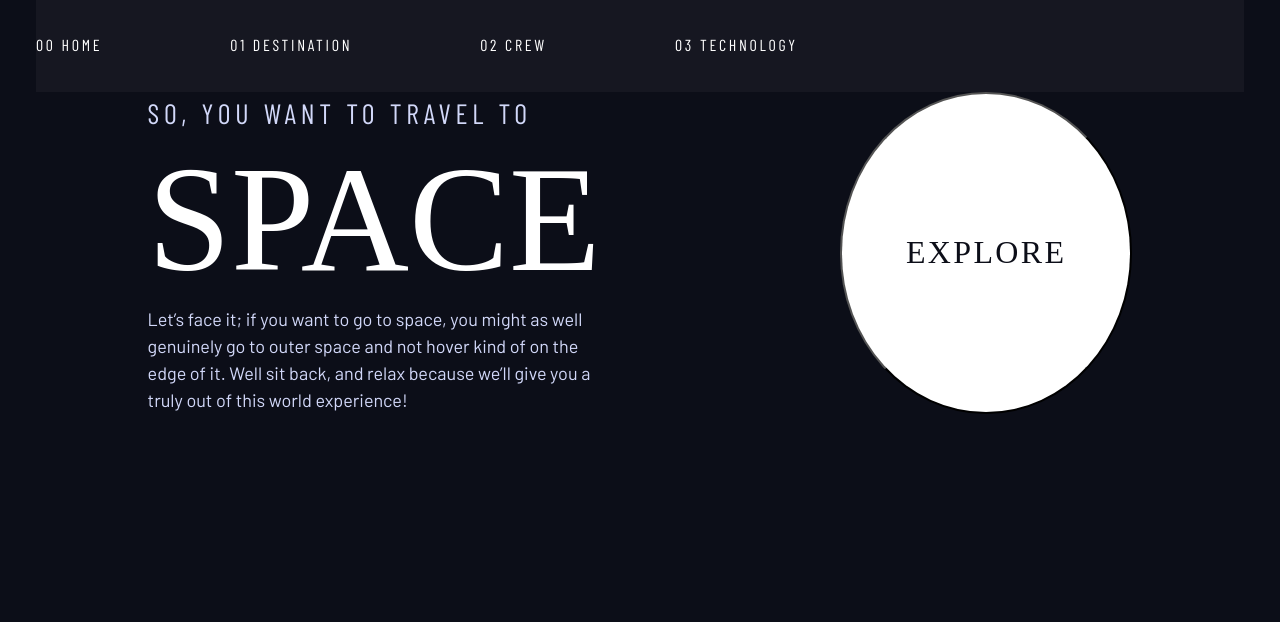
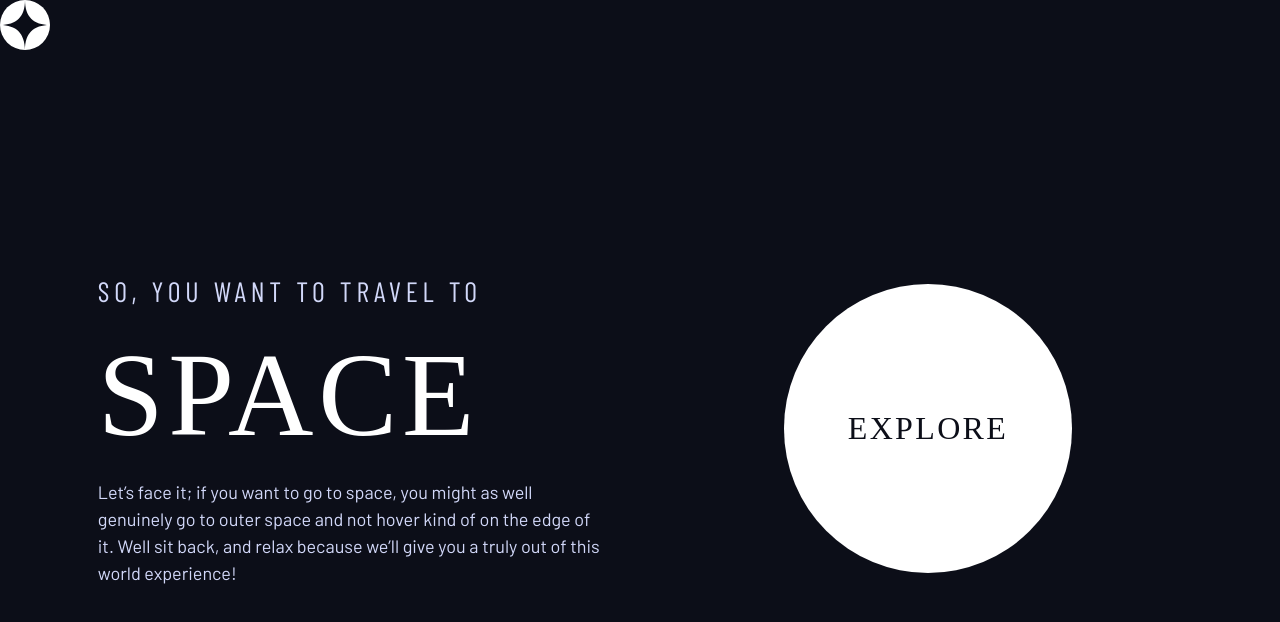
Before and after one commit to srzvan/space-travel-agency, a Next.js app: page / in a window 1280 px wide. Shown: the top 622 px of the page. Built offline with nearby package versions, Linux system fonts and the light colour scheme; a web font is replaced by a local one.

Commit message:
WIP: home page

```diff
--- a/pages/index.js
+++ b/pages/index.js
@@ -1,45 +1,65 @@
+import Link from "next/link";
+import Image from "next/image";
+
+import Flow from "components/Flow";
+
 export default function Home() {
   return (
-    <div className="container">
-      <header>
-        <nav>
+    <>
+      <header className="flex" style={{ justifyContent: "space-between" }}>
+        {/* Logo */}
+        <div>
+          <Image src="/shared/logo.svg" alt="Space tourism logo" width="50" height="50" />
+        </div>
+        {/* <nav>
           <ul className="fs-300 ff-sans-cond letter-spacing-2 text-white uppercase flex underline-indicators primary-navigation">
             <li>
-              <a href="#">00 Home</a>
+              <Link href="/">
+                <a>00 Home</a>
+              </Link>
             </li>
             <li>
-              <a href="#">01 Destination</a>
+              <Link href="/destination">
+                <a>01 Destination</a>
+              </Link>
             </li>
             <li>
-              <a href="#">02 Crew</a>
+              <Link href="/crew">
+                <a>02 Crew</a>
+              </Link>
             </li>
             <li>
-              <a href="#">03 Technology</a>
+              <Link href="/technology">
+                <a>03 Technology</a>
+              </Link>
             </li>
           </ul>
-        </nav>
+        </nav> */}
       </header>
-      <main>
-        <section className="flex" style={{ justifyContent: "space-around" }}>
-          <article style={{ flexBasis: 0 }}>
-            <p className="ff-sans-cond fs-500 uppercase letter-spacing-1 text-accent">So, you want to travel to</p>
-            <p className="ff-serif fs-900 uppercase" style={{ lineHeight: 1.146 }}>
+      <main className="grid-container">
+        <Flow>
+          <h1 className="ff-sans-cond fs-500 letter-spacing-1 text-accent uppercase flow">
+            <span>So, you want to travel to</span>
+            <span className="ff-serif fs-900 text-white uppercase block" style={{ lineHeight: 1.146 }}>
               Space
-            </p>
-            <p className="ff-sans-normal fs-400 text-accent">
-              Let’s face it; if you want to go to space, you might as well genuinely go to outer space and not hover
-              kind of on the edge of it. Well sit back, and relax because we’ll give you a truly out of this world
-              experience!
-            </p>
-          </article>
-          <button
-            className="ff-serif fs-600 uppercase text-dark bg-white letter-spacing-3 large-button"
-            style={{ flexBasis: 0 }}
-          >
-            Explore
-          </button>
-        </section>
+            </span>
+          </h1>
+          <p className="ff-sans-normal fs-400 text-accent">
+            Let’s face it; if you want to go to space, you might as well genuinely go to outer space and not hover kind
+            of on the edge of it. Well sit back, and relax because we’ll give you a truly out of this world experience!
+          </p>
+        </Flow>
+        <div>
+          <Link href="/destinations">
+            <a
+              className="ff-serif fs-600 uppercase text-dark bg-white letter-spacing-3 large-button"
+              style={{ flexBasis: 0 }}
+            >
+              Explore
+            </a>
+          </Link>
+        </div>
       </main>
-    </div>
+    </>
   );
 }
--- a/styles/globals.css
+++ b/styles/globals.css
@@ -9,12 +9,12 @@
   --clr-white: 0 0% 100%;
 
   /* font-sizes */
-  --fs-900: 9.375rem;
-  --fs-800: 6.25rem;
-  --fs-700: 3.5rem;
-  --fs-600: 2rem;
+  --fs-900: clamp(5rem, 8vw + 1rem, 9.375rem);
+  --fs-800: 3.5rem;
+  --fs-700: 1.5rem;
+  --fs-600: 1rem;
   --fs-500: 1.75rem;
-  --fs-400: 1.125rem;
+  --fs-400: 0.9375rem;
   --fs-300: 1rem;
   --fs-200: 0.875rem;
 
@@ -23,3 +23,22 @@
   --ff-sans-cond: "Barlow Condensed", sans-serif;
   --ff-sans-normal: "Barlow", sans-serif;
 }
+
+@media (min-width: 35em) {
+  :root {
+    --fs-800: 5rem;
+    --fs-700: 2.5rem;
+    --fs-600: 1.5rem;
+    --fs-400: 1rem;
+  }
+}
+
+@media (min-width: 45em) {
+  :root {
+    /* font-sizes */
+    --fs-800: 6.25rem;
+    --fs-700: 3.5rem;
+    --fs-600: 2rem;
+    --fs-400: 1.125rem;
+  }
+}
--- a/styles/reset.css
+++ b/styles/reset.css
@@ -46,6 +46,13 @@ body {
   background-color: hsl(var(--clr-dark));
   font-size: var(--fs-400);
   font-family: var(--ff-sans-normal);
+  display: grid;
+  grid-template-rows: 1fr;
+}
+
+#__next {
+  display: inherit;
+  grid-template-rows: min-content 1fr;
 }
 
 /* Images setup */
--- a/styles/utility.css
+++ b/styles/utility.css
@@ -14,6 +14,10 @@
   gap: var(--gap, 1rem);
 }
 
+.block {
+  display: block;
+}
+
 /*
   The difference between :is() and :where() is that :where() does not bump the specificity, whereas :is() will add the highest specificity from it's arguments to the current selector.
 */
@@ -25,6 +29,32 @@
   padding-inline: 2em;
   margin-inline: auto;
   max-width: 82.5rem;
+}
+
+.grid-container {
+  display: grid;
+  text-align: center;
+  place-items: center;
+  padding-inline: 1rem;
+}
+
+.grid-container * {
+  max-width: 50ch;
+}
+
+@media (min-width: 45em) {
+  .grid-container {
+    text-align: left;
+    column-gap: var(--container-gap, 2rem);
+    grid-template-columns: minmax(2rem, 1fr) repeat(2, minmax(0, 41.25rem)) minmax(2rem, 1fr);
+  }
+
+  .grid-container > *:first-child {
+    grid-column: 2;
+  }
+  .grid-container > *:last-child {
+    grid-column: 3;
+  }
 }
 
 .sr-only {
@@ -144,6 +174,7 @@
 .large-button--idle {
   padding: 0 2em;
   aspect-ratio: 1;
+  font-size: 2rem;
   display: inline-grid;
   place-items: center;
   border-radius: 50%;
```
